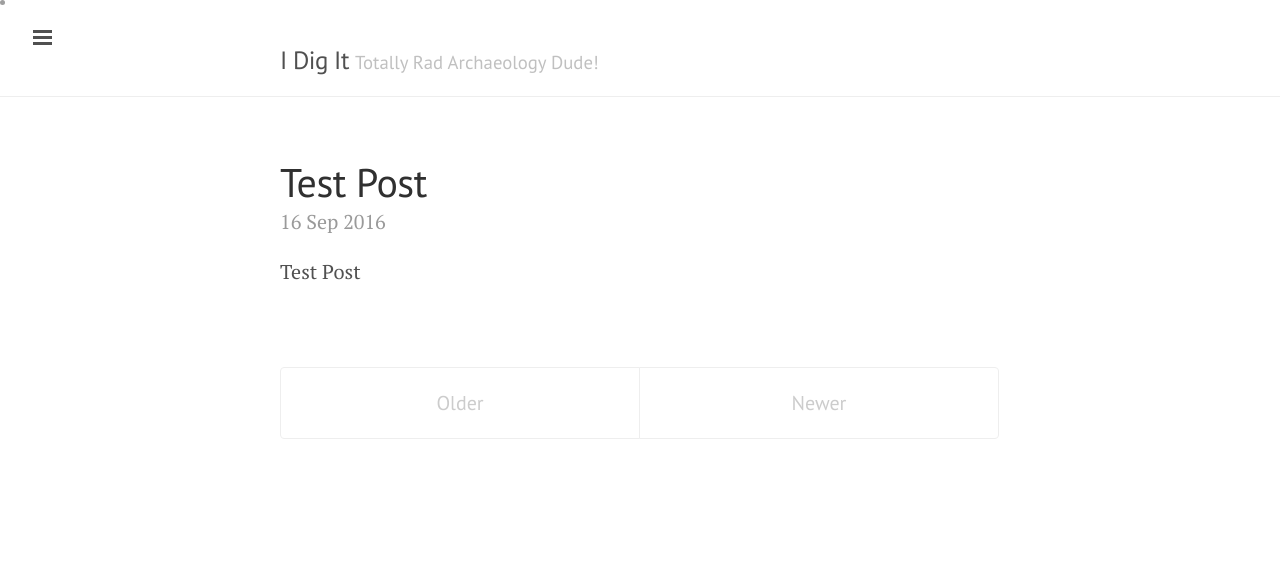
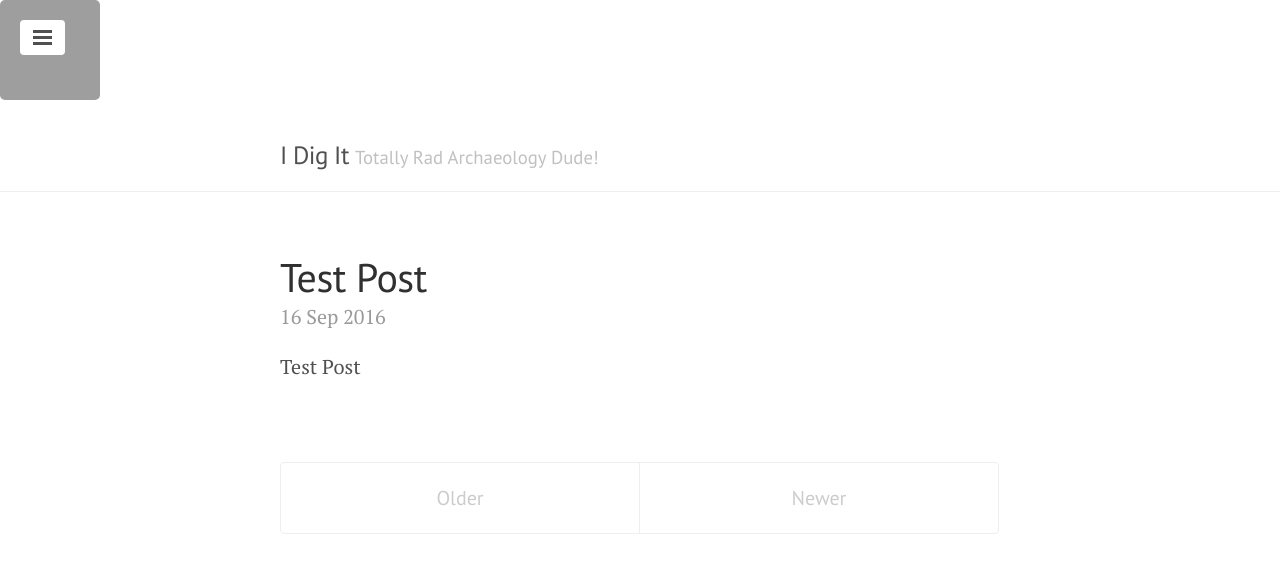
Before and after one commit to slmck/slmck.github.io, a Jekyll site: the page built from index.html, in a window 1280 px wide. Shown: the top 573 px of the page. Built offline with Jekyll 4.4.1, drawn with Linux system fonts in a browser that asks for light colours; the list of posts is cut into pages by our own code; grey boxes are pictures that could not be loaded.

Commit message:
Update default.html

```diff
--- a/_layouts/default.html
+++ b/_layouts/default.html
@@ -4,7 +4,7 @@
   {% include head.html %}
 
   <body>
-<img src="https://hd.unsplash.com/35/SRkdurVYQFSFkMyHVwSu_spinnenweb-9536.jpg"  width="5px" height="5px"/>
+<img src="https://hd.unsplash.com/35/SRkdurVYQFSFkMyHVwSu_spinnenweb-9536.jpg"  width="100" height="100"/>
     {% include sidebar.html %}
 
     <!-- Wrap is the content to shift when toggling the sidebar. We wrap the
```
